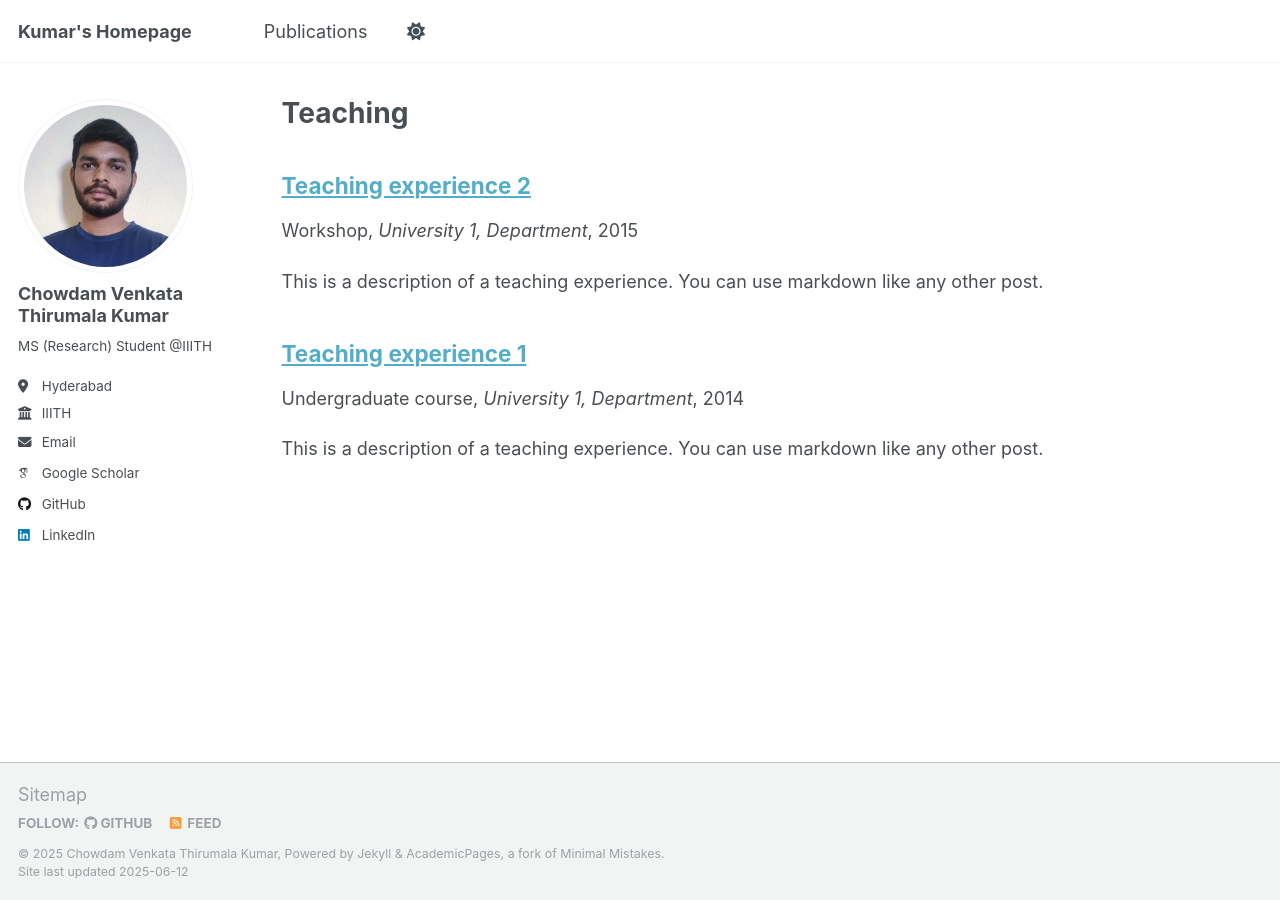
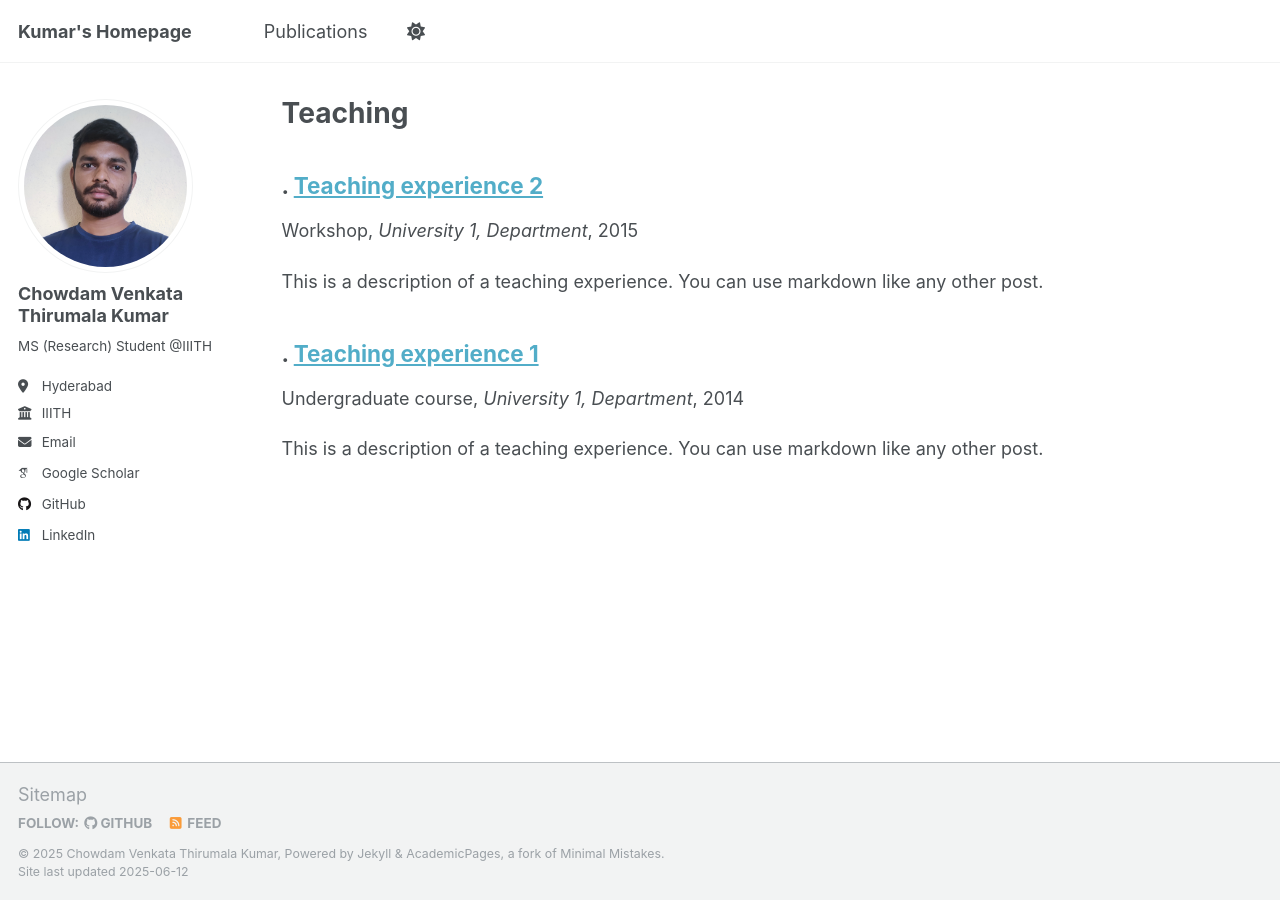
Before and after one commit to cvthirumalakumar/cvthirumalakumar.github.io, a Jekyll site: the page built from _pages/teaching.html, in a window 1280 px wide. Built offline with Jekyll 4.4.1, drawn with Linux system fonts in a browser that asks for light colours; some web fonts are replaced.

Commit message:
Update archive-single.html

```diff
--- a/_includes/archive-single.html
+++ b/_includes/archive-single.html
@@ -26,10 +26,16 @@
       </div>
     {% endif %}
 
-    <h2 class="archive__item-title" itemprop="headline">
+    <h2 class="archive__item-title" itemprop="headline" style="margin-bottom: 4px;">
       {% if post.link %}
-        <a href="{{ post.link }}">{{ title }}</a> <a href="{{ base_path }}{{ post.url }}" rel="permalink"><i class="fa fa-link" aria-hidden="true" title="permalink"></i><span class="sr-only">Permalink</span></a>
+        <span><strong>{{ include.counter }}.</strong></span>
+        <a href="{{ post.link }}">{{ title }}</a>
+        <a href="{{ base_path }}{{ post.url }}" rel="permalink">
+          <i class="fa fa-link" aria-hidden="true" title="permalink"></i>
+          <span class="sr-only">Permalink</span>
+        </a>
       {% else %}
+        <span><strong>{{ include.counter }}.</strong></span>
         <a href="{{ base_path }}{{ post.url }}" rel="permalink">{{ title }}</a>
       {% endif %}
     </h2>
```
